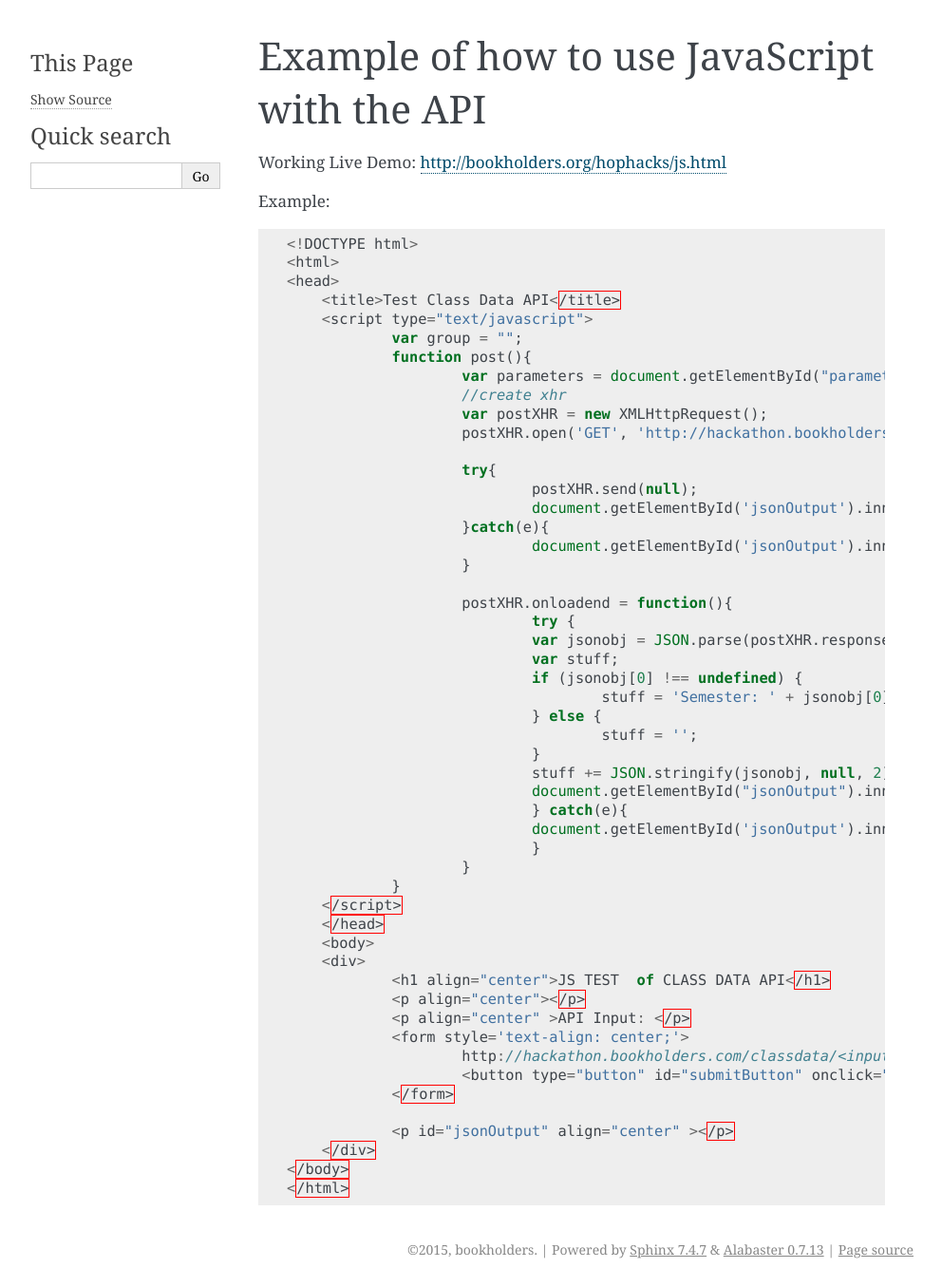
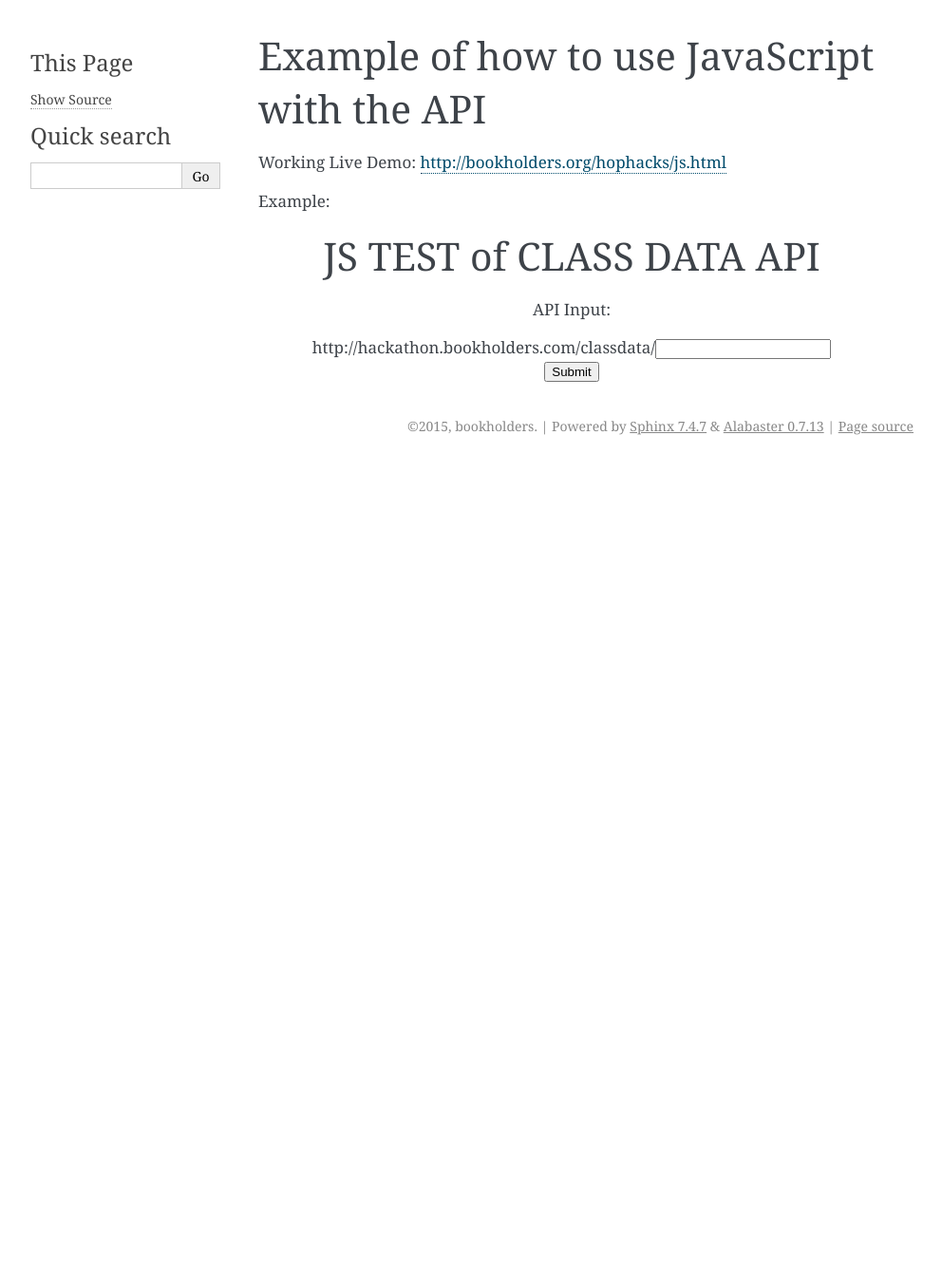
Before and after one commit to bookholders/classdataapi, a Sphinx documentation site: the page built from docs/js.rst, in a window 1280 px wide. Shown: the whole page at 95% size, without its empty margins (148-1140 px from the left). Built offline with Sphinx 7.4.7, drawn with Linux system fonts in a browser that asks for light colours; after the commit the page ends 900 px from its top, so only the background shows below that.

Commit message:
Update js.rst

```diff
--- a/docs/js.rst
+++ b/docs/js.rst
@@ -7,7 +7,7 @@ Working Live Demo: http://bookholders.org/hophacks/js.html
 
 Example:
 
-.. code-block:: javascript
+.. raw:: html
 
     <!DOCTYPE html>
     <html>
```
